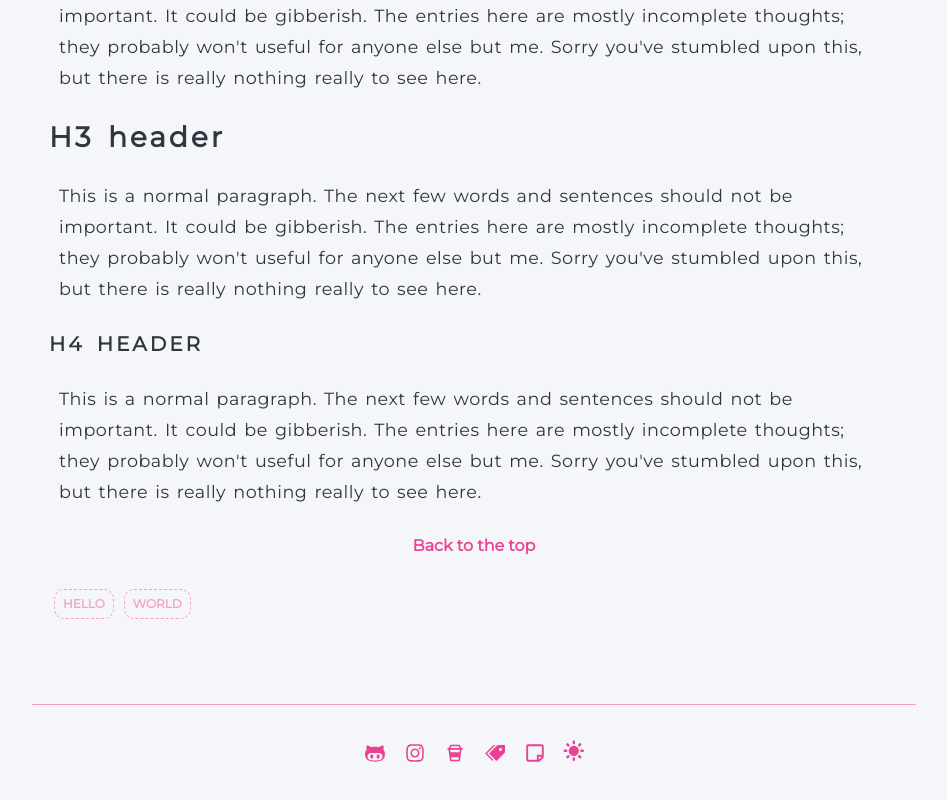
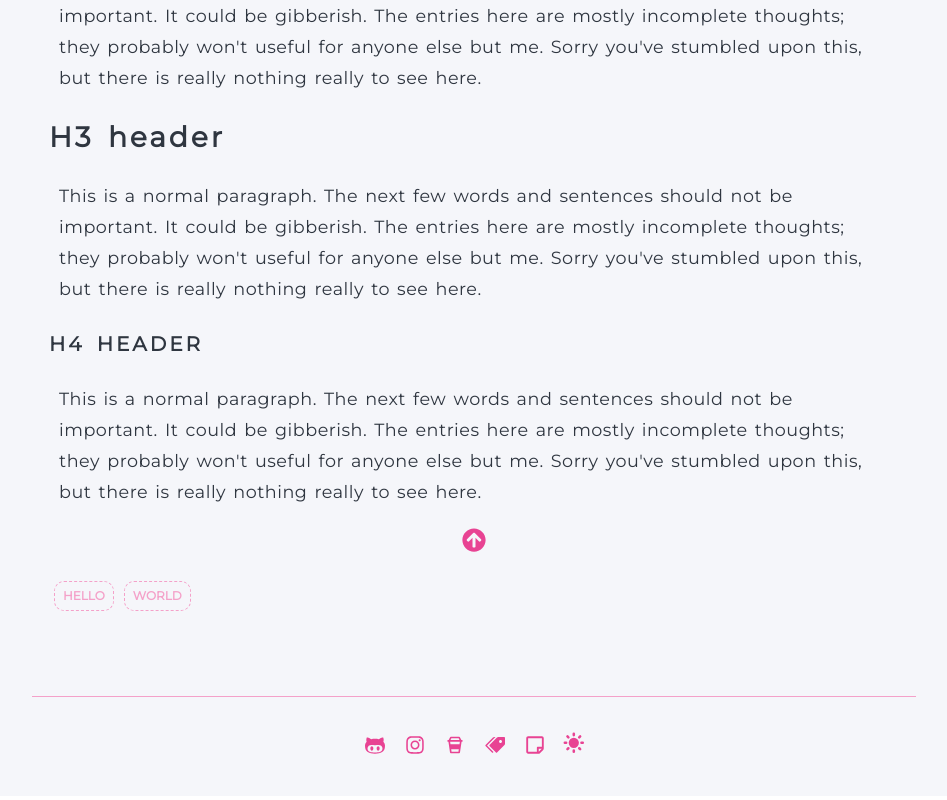
Before and after one commit to mithi/digital-garden, a Next.js app: page /notes/001 in a window 1280 px wide. Shown: the part 2370-3170 px from the top of the page, without its empty margins (166-1113 px from the left). Built offline with nearby package versions, Linux system fonts and the light colour scheme; a web font is replaced by a local one.

Commit message:
🌷 Use icon for link to go up + change heading

```diff
--- a/components/Note/index.tsx
+++ b/components/Note/index.tsx
@@ -1,5 +1,6 @@
 import { Tags } from "../NotePreview"
 import Link from "next/link"
+import { FaArrowCircleUp } from "react-icons/fa"
 
 const NoteHeading = ({ meta }) => (
     <>
@@ -15,9 +16,11 @@ const NoteHeading = ({ meta }) => (
 
 const NoteFooter = ({ meta }) => (
     <>
-        <div style={{ margin: "30px", textAlign: "center" }}>
+        <div style={{ margin: "20px", fontSize: "1.5rem", textAlign: "center" }}>
             <Link href="">
-                <a>Back to the top</a>
+                <a>
+                    <FaArrowCircleUp />
+                </a>
             </Link>
         </div>
         <Tags {...{ tags: meta.tags, id: meta.title, highlightTag: null }} />
--- a/pages/index.mdx
+++ b/pages/index.mdx
@@ -3,7 +3,7 @@ import Tags from "./tags"
 
 export default ({ children }) => children
 
-# <Link href="/notes/001"><a> 🌱 Mithi's Digital Garden 🌷 </a></Link>
+# <Link href="/notes/001"><a>Mithi's Digital Garden</a></Link>
 
 This is a place where I drop notes about things on my mind. The entries here are
 mostly incomplete thoughts; they probably won't useful for anyone else but me. Sorry
```
